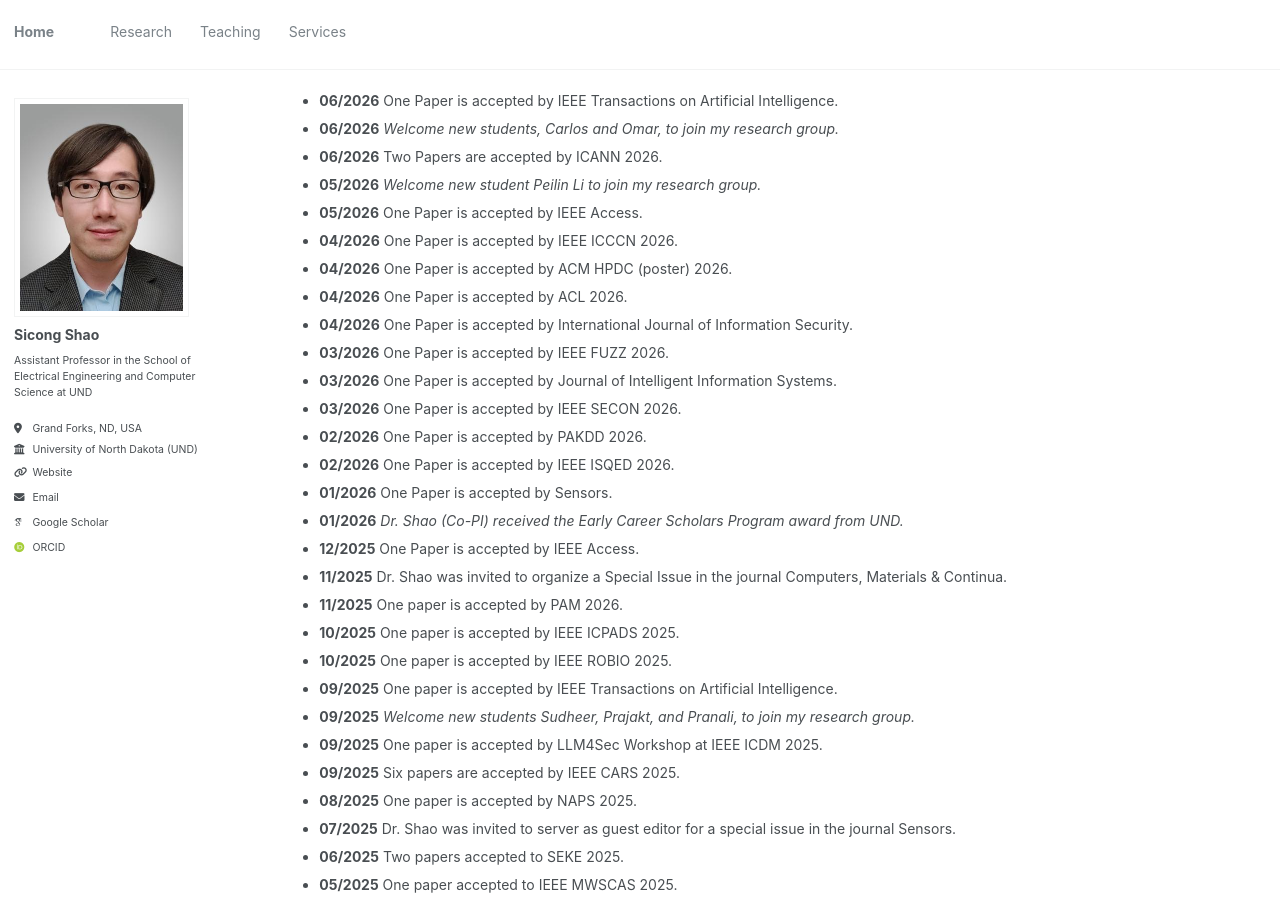
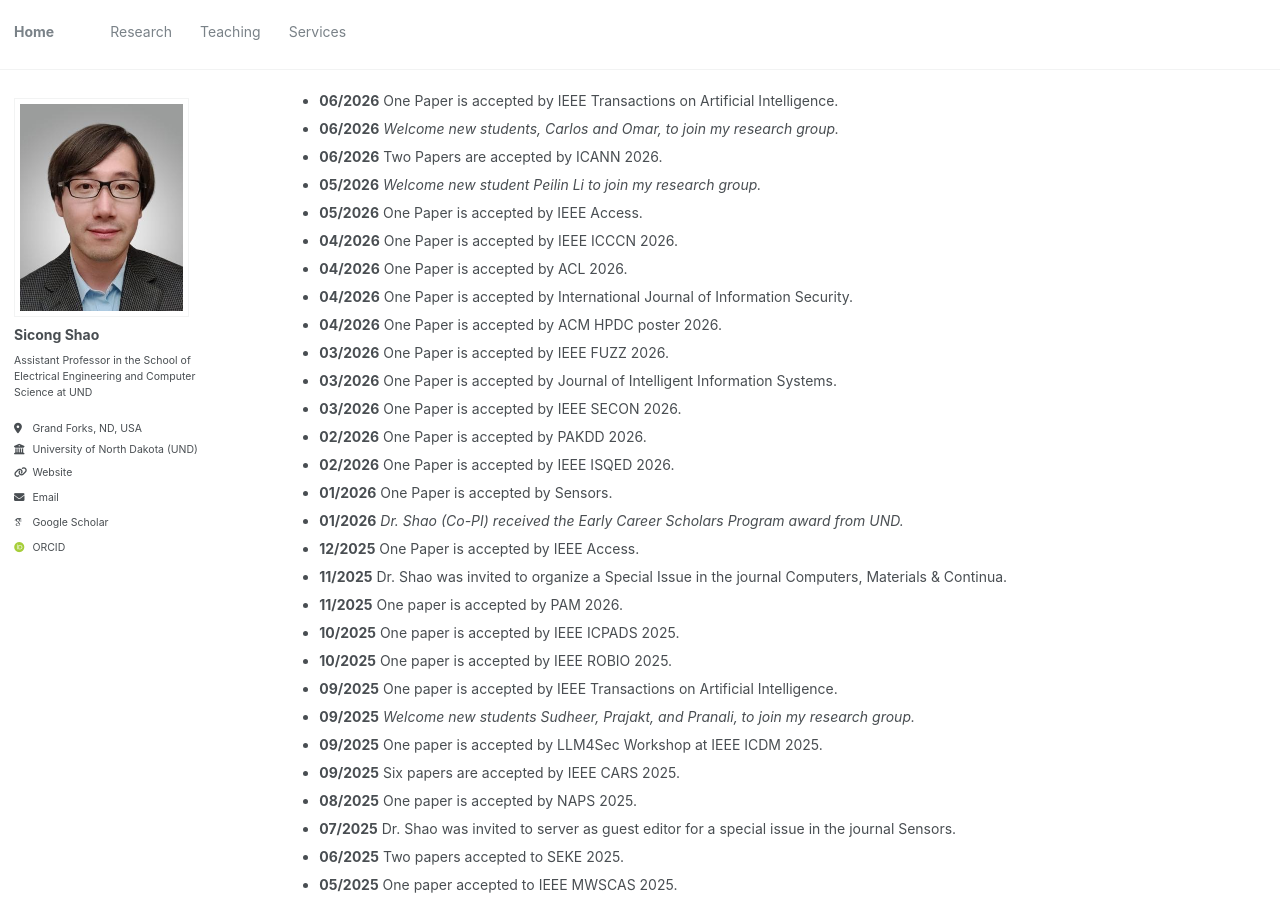
Before and after one commit to sicongshao/sicongshao.github.io, a Jekyll site: the page built from _pages/about.md, in a window 1280 px wide and 900 px high, scrolled down 795 px. Built offline with Jekyll 4.4.1, drawn with Linux system fonts in a browser that asks for light colours; some web fonts are replaced.

Commit message:
first commit

```diff
--- a/_pages/about.md
+++ b/_pages/about.md
@@ -41,9 +41,9 @@ News
 * **05/2026** *Welcome new student Peilin Li to join my research group.*
 * **05/2026** One Paper is accepted by IEEE Access.
 * **04/2026** One Paper is accepted by IEEE ICCCN 2026.
-* **04/2026** One Paper is accepted by ACM HPDC (poster) 2026.
 * **04/2026** One Paper is accepted by ACL 2026.
 * **04/2026** One Paper is accepted by International Journal of Information Security.
+* **04/2026** One Paper is accepted by ACM HPDC poster 2026.
 * **03/2026** One Paper is accepted by IEEE FUZZ 2026.
 * **03/2026** One Paper is accepted by Journal of Intelligent Information Systems.
 * **03/2026** One Paper is accepted by IEEE SECON 2026.
```
